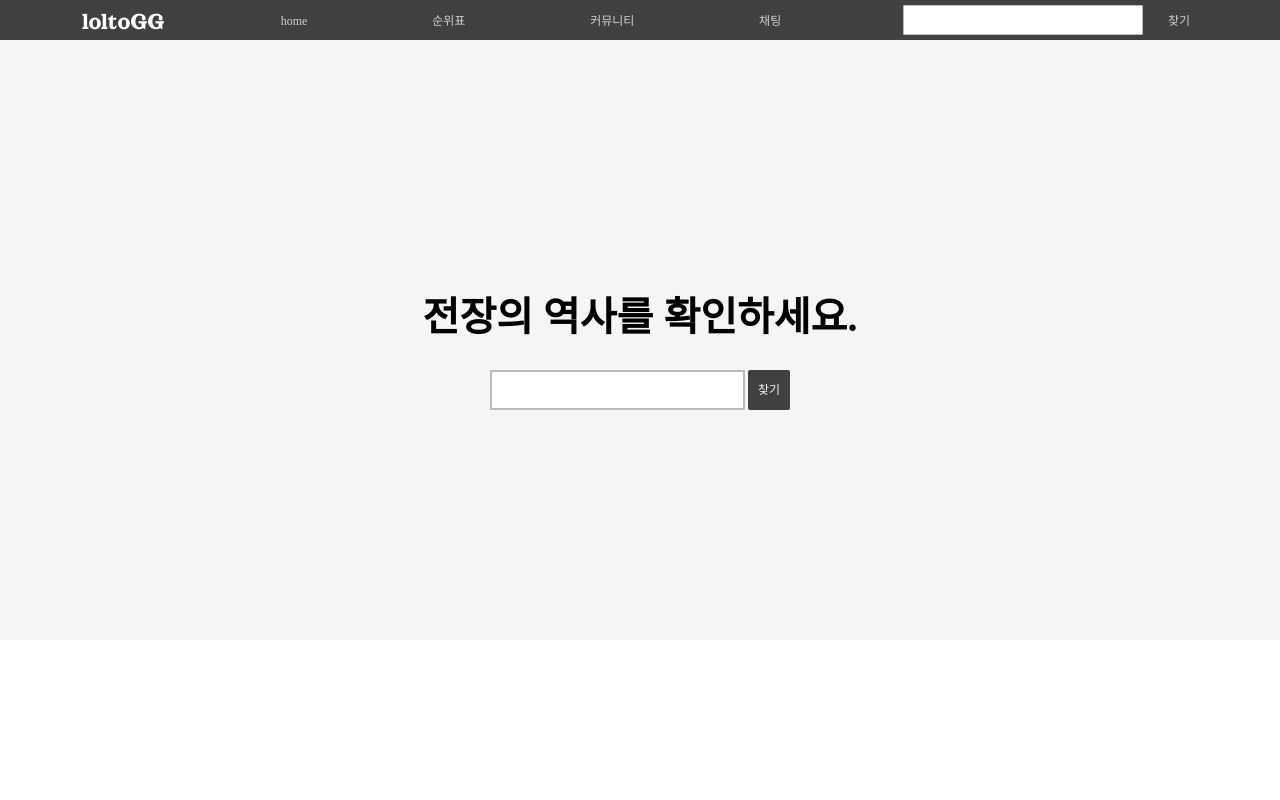
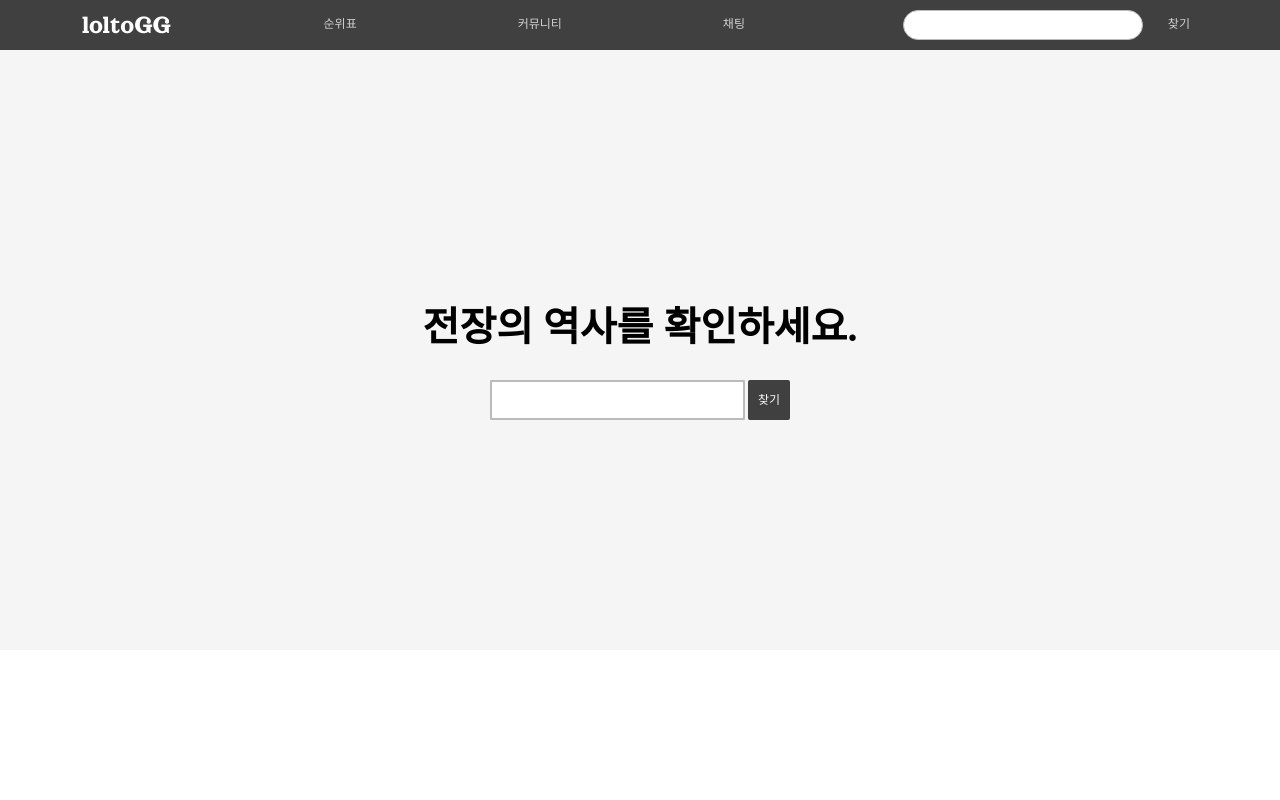
Before and after one commit to lolchess/lolche, a React (Create React App) app: page / in a window 1280 px wide. Shown: the top 800 px of the page. Built offline with nearby package versions, Linux system fonts and the light colour scheme; no server answers.

Commit message:
style: 네비게이션 바 디자인 수정

```diff
--- a/src/components/Chatting/Chatting.tsx
+++ b/src/components/Chatting/Chatting.tsx
@@ -105,7 +105,7 @@ export default function Chatting(): JSX.Element {
 
 const Container = styled.div`
   width: calc(100% - 20px * 2);
-  height: calc(100vh - 44px - 20px * 2);
+  height: calc(100vh - 50px - 20px * 2);
   padding: 20px;
   margin: 20px;
   background-color: #dcdcdc;
@@ -116,7 +116,7 @@ const Container = styled.div`
 `;
 
 const StyledUl = styled.ul`
-  height: calc(100% - 45px - 10px);
+  height: calc(100% - 50px - 10px);
   list-style: none;
   overflow-y: scroll;
   margin: 0 0 10px 0;
--- a/src/components/Navigation/Navigation.tsx
+++ b/src/components/Navigation/Navigation.tsx
@@ -15,7 +15,7 @@ const StyledHeader = styled.header`
   text-align: center;
   left: 0;
   width: 100%;
-  height: 40px;
+  height: 50px;
   z-index: 9998;
 `;
 
@@ -23,7 +23,7 @@ const StyledNav = styled.ul`
   cursor: default;
   margin: 0;
   width: auto;
-  height: 44px;
+  height: 50px;
   display: flex;
   padding: 0 82px;
   justify-content: space-between;
@@ -46,10 +46,8 @@ function Navigation(): JSX.Element {
   return (
     <StyledHeader id="header-nav">
       <StyledNav id="ul-nav">
-        <Logo>loltoGG</Logo>
-        <StyledLi id="li-home" onClick={() => navigate("/")}>
-          home
-        </StyledLi>
+        <Logo onClick={() => navigate("/")}>loltoGG</Logo>
+        {/* <StyledLi id="li-home">home</StyledLi> */}
         <StyledLi id="li-rank" onClick={() => navigate("/rank")}>
           순위표
         </StyledLi>
@@ -72,7 +70,8 @@ function Navigation(): JSX.Element {
 const Logo = styled.span`
   /* font-family: "SongMyung"; */
   font-family: "OrelegaOne";
-  font-size: 25px;
+  font-size: 27px;
+  cursor: pointer;
 `;
 
 export default Navigation;
--- a/src/styles/styles.component.ts
+++ b/src/styles/styles.component.ts
@@ -51,10 +51,12 @@ export const StyledDivider = styled.div`
   border: 1px solid #f0f0f0;
   width: 100%;
 `;
+
 export const StyledStack = styled.div<StyledStackProps>`
   flex-direction: ${(props) => (props.column ? "column" : "row")};
   display: flex;
-  align-items: ${(props) => props.alignItem || "space-between"};
+  /* align-items: ${(props) => props.alignItem || "space-between"}; */
+  align-items: ${(props) => props.alignItem || "center"};
   justify-content: ${(props) => props.justifyContent || "space-between"};
   height: ${(props) => props.height || ""};
   width: ${(props) => props.width || "100%"};
@@ -93,7 +95,7 @@ export const StyledInput = styled.input`
   max-width: 300px;
   outline: none;
   border: 1px solid #bbb;
-  border-radius: 1px;
+  border-radius: 15px;
   display: inline-block;
   box-sizing: border-box;
   transition: 0.2s ease all;
```
